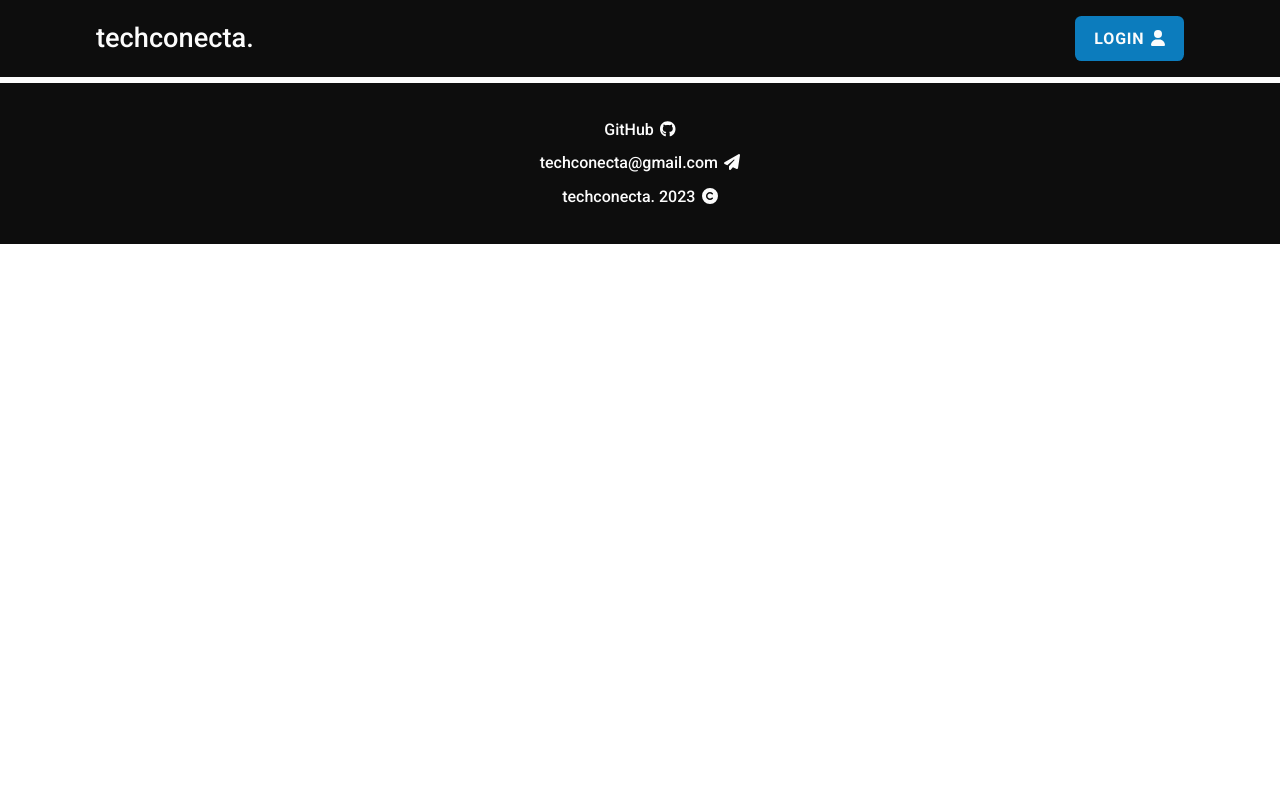
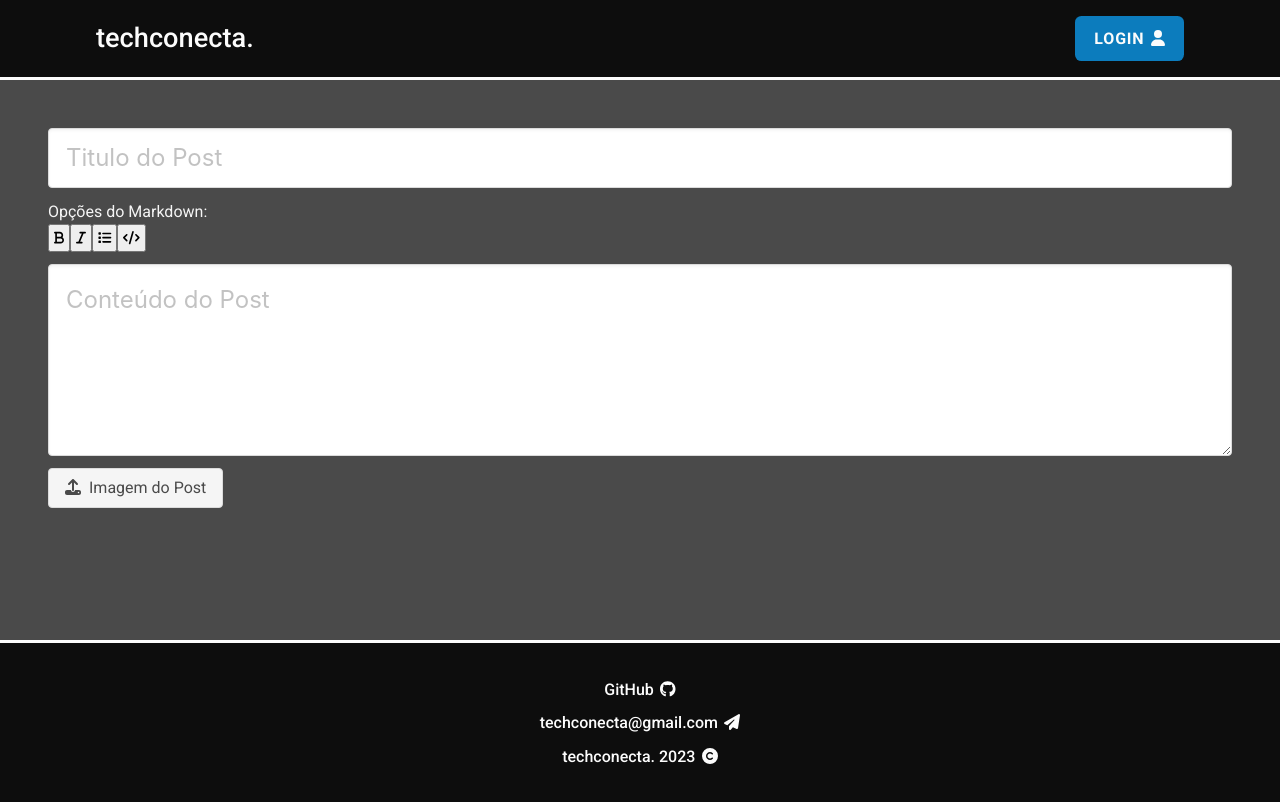
Before and after one commit to hfidelis/techconecta-prototype, an Angular app: page /create-post in a window 1280 px wide. Before the commit this address led to /. Built offline with nearby package versions, Linux system fonts and the light colour scheme.

Commit message:
Tela de criação dos posts

```diff
--- a/src/app/app-routing.module.ts
+++ b/src/app/app-routing.module.ts
@@ -4,13 +4,15 @@ import { HomeComponent } from './pages/home/home.component';
 import { PostPageComponent } from './components/pages/post-page/post-page.component';
 import { LoginPageComponent } from './components/pages/login-page/login-page.component';
 import { RegisterPageComponent } from './components/pages/register-page/register-page.component';
+import { CreatePostComponent } from './components/create-post/create-post.component';
 
 const routes: Routes = [
   { path: '', redirectTo: 'home', pathMatch: 'full' },
   { path: 'home', component: HomeComponent },
   { path: 'posts/:id', component: PostPageComponent },
   { path: 'login', component: LoginPageComponent },
-  { path: 'register', component: RegisterPageComponent }
+  { path: 'register', component: RegisterPageComponent },
+  { path: 'create-post', component: CreatePostComponent}
 ];
 
 @NgModule({
--- a/src/app/app.module.ts
+++ b/src/app/app.module.ts
@@ -16,6 +16,7 @@ import { PostPageComponent } from './components/pages/post-page/post-page.compon
 import { LoginPageComponent } from './components/pages/login-page/login-page.component';
 import { RegisterPageComponent } from './components/pages/register-page/register-page.component';
 import { MessagerComponent } from './components/messager/messager.component';
+import { CreatePostComponent } from './components/create-post/create-post.component'
 
 @NgModule({
   declarations: [
@@ -29,7 +30,8 @@ import { MessagerComponent } from './components/messager/messager.component';
     PostPageComponent,
     LoginPageComponent,
     RegisterPageComponent,
-    MessagerComponent
+    MessagerComponent,
+    CreatePostComponent
   ],
   imports: [
     BrowserModule,
--- /dev/null
+++ b/src/app/components/create-post/create-post.component.html
@@ -0,0 +1,38 @@
+<div class="form-container has-background-grey-dark has-text-light p-6">
+    <form action="">
+        <div class="field">
+            <div class="control">
+                <input class="input is-large" type="text" placeholder="Titulo do Post" />
+            </div>
+        </div>
+        <div class="field">
+            <div class="control">
+                <span>Opções do Markdown: </span>
+                <div class="toolbar">
+                    <button class="p-1"><fa-icon [icon]="faBold"></fa-icon></button>
+                    <button class="p-1"><fa-icon [icon]="faItalic"></fa-icon></button>
+                    <button class="p-1"><fa-icon [icon]="faList"></fa-icon></button>
+                    <button class="p-1"><fa-icon [icon]="faCode"></fa-icon></button>
+                </div>
+            </div>
+        </div>
+        <div class="field">
+            <div class="control">
+                <textarea class="textarea is-large" placeholder="Conteúdo do Post"></textarea>
+            </div>
+        </div>
+        <div class="control">
+            <div class="file">
+                <label class="file-label">
+                    <input class="file-input" type="file" name="resume" />
+                    <span class="file-cta">
+                        <span class="file-icon">
+                            <fa-icon [icon]="faUpload"></fa-icon>
+                        </span>
+                        <span class="file-label">Imagem do Post</span>
+                    </span>
+                </label>
+            </div>
+        </div>
+    </form>
+</div>
--- /dev/null
+++ b/src/app/components/create-post/create-post.component.scss
@@ -0,0 +1,3 @@
+.form-container{
+  min-height: 70vh;
+}
--- /dev/null
+++ b/src/app/components/create-post/create-post.component.ts
@@ -0,0 +1,14 @@
+import { Component } from '@angular/core';
+import { IconDefinition, faUpload, faBold, faItalic, faList, faCode} from '@fortawesome/free-solid-svg-icons';
+@Component({
+  selector: 'app-create-post',
+  templateUrl: './create-post.component.html',
+  styleUrls: ['./create-post.component.scss']
+})
+export class CreatePostComponent {
+  faUpload: IconDefinition = faUpload
+  faBold: IconDefinition = faBold
+  faItalic: IconDefinition = faItalic
+  faList: IconDefinition = faList
+  faCode: IconDefinition = faCode
+}
--- a/src/app/pages/home/home.component.html
+++ b/src/app/pages/home/home.component.html
@@ -11,7 +11,7 @@
       </button>
     </div>
     <button id="createButton" class="button">
-      <span>Criar</span>
+      <a routerLink="/create-post"><span>Criar</span></a>
       <fa-icon [icon]="faSquarePlus"></fa-icon>
     </button>
   </section>
```
Also changed, not shown: src/app/app.component.html (line endings or trailing spaces), 1 other file (tests, documents, lock files or other folders).
